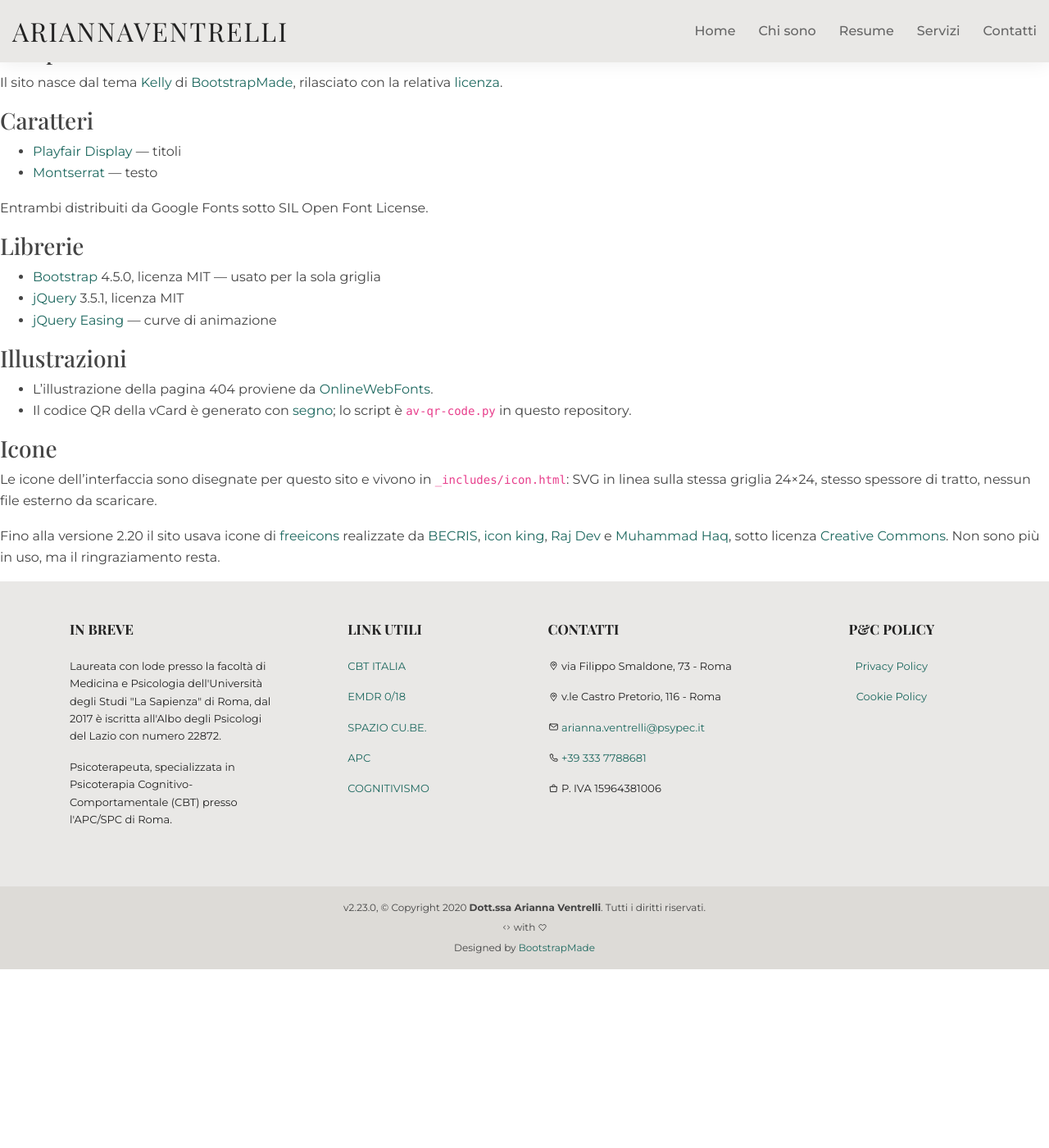
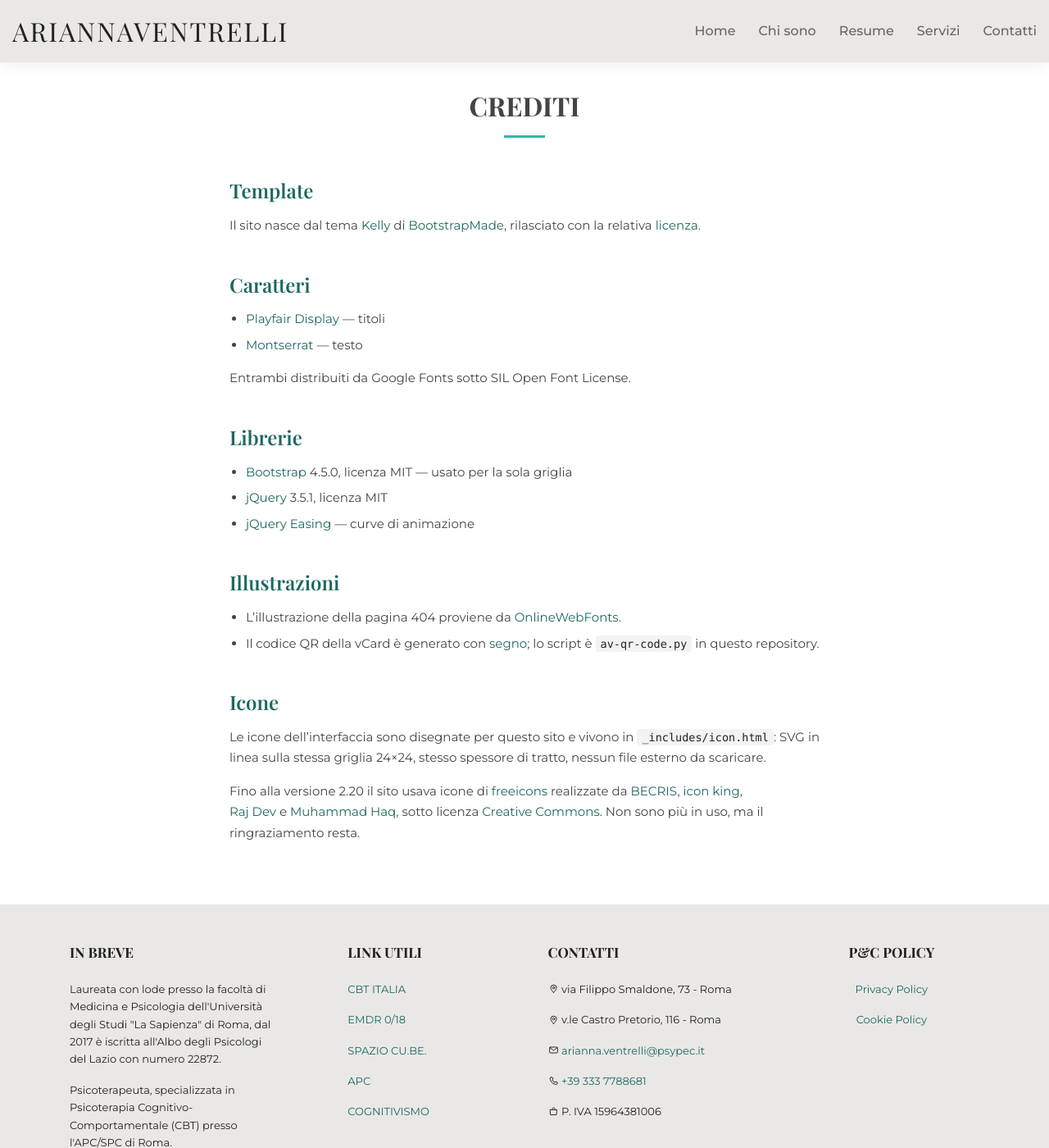
Before and after one commit to venari-psycho/venari-psycho.github.io, a Jekyll site: the page built from credits.md, in a window 1280 px wide and 1400 px high. Shown: the whole window at 82% size. Built offline with Jekyll 4.4.1, drawn with Linux system fonts in a browser that asks for light colours; some web fonts are replaced; some of the changed text lies outside the part shown.

Commit message:
Give markdown pages the site's page structure
/credits was served with the site layout — header, footer and stylesheet all
present — but its converted markdown sat bare between them: no `<main>`, no
`<section>`, no `.container`. The stylesheet was loaded and had nothing to
attach to, because every rule in it is written for that structure. The result
read as raw markdown: text running edge to edge, the first line tucked under
the fixed header, no section spacing.

It was also the only page in the site without an `h1`, breaking the one-h1
rule established in v2.22.1: it started at `h2`.

- New `_layouts/page.html`, inheriting `default`, supplying what markdown
  cannot write for itself: main, section, container, and the page title
  through `.section-title` — the same class every other page uses, so the
  centred uppercase heading with its rule comes for free and stays in step if
  that treatment ever changes. It carries `class="enter"` for the same entry
  animation as the rest of the site, and it is generic: any future markdown
  page inherits it.
- credits.md moves to that layout, takes its title from front matter, and its
  headings shift up a level so the page runs h1 then h2. The prose itself is
  untouched.
- A `.page-prose` block styles free-standing h2/h3/p/ul, which the site had no
  rules for. It reuses what exists: Playfair down to section level and
  Montserrat below it, per the boundary set in v2.23.0, the 68ch measure
  already used in the about page, and the existing tokens. No new colour, no
  new family.

All nine pages still have exactly one h1 and no skipped levels.

Co-Authored-By: Claude Opus 5 <noreply@anthropic.com>

```diff
--- a/_data/version.yml
+++ b/_data/version.yml
@@ -1 +1 @@
-release: v2.23.0
+release: v2.23.1
--- /dev/null
+++ b/_layouts/page.html
@@ -0,0 +1,25 @@
+---
+layout: default
+---
+<!-- Pagine scritte in markdown. Il markdown non può produrre da sé main,
+     section e container, senza i quali il contenuto esce dal contenitore
+     e finisce sotto l'header fisso: questo layout li fornisce. Il titolo
+     arriva dal front matter e passa per .section-title, la stessa classe
+     usata da tutte le altre pagine. -->
+<main id="main" class="enter">
+
+  <section class="page">
+    <div class="container">
+
+      <div class="section-title">
+        <h1>{{ page.heading | default: page.title }}</h1>
+      </div>
+
+      <div class="page-prose">
+        {{ content }}
+      </div>
+
+    </div>
+  </section>
+
+</main><!-- End #main -->
--- a/assets/css/style.css
+++ b/assets/css/style.css
@@ -842,6 +842,66 @@ section.cookie-policy-section {
 }
 
 /*--------------------------------------------------------------
+# Pagine in prosa
+# Il sito non ha regole per h2 / p / ul liberi: è tutto scritto per
+# componenti. Queste servono alle pagine scritte in markdown, che
+# passano dal layout `page`.
+--------------------------------------------------------------*/
+.page-prose {
+  max-width: 68ch;
+  margin: 0 auto;
+}
+
+.page-prose h2 {
+  /* Serif fino al livello di sezione, come nel resto del sito. */
+  font-family: "Playfair Display", serif;
+  font-size: clamp(20px, 2.4vw, 24px);
+  font-weight: 600;
+  color: var(--brand-ink);
+  margin: 45px 0 15px;
+}
+
+.page-prose > :first-child {
+  margin-top: 0;
+}
+
+.page-prose h3 {
+  font-family: "Montserrat", sans-serif;
+  font-size: 16px;
+  font-weight: 600;
+  color: var(--ink);
+  margin: 30px 0 10px;
+}
+
+.page-prose p,
+.page-prose li {
+  font-size: 15px;
+  line-height: 1.7;
+  color: var(--ink-body);
+}
+
+.page-prose p {
+  margin: 0 0 15px;
+}
+
+.page-prose ul {
+  margin: 0 0 15px;
+  padding-left: 20px;
+}
+
+.page-prose li {
+  margin-bottom: 6px;
+}
+
+.page-prose code {
+  padding: 2px 6px;
+  border-radius: 4px;
+  background: var(--surface-muted);
+  font-size: 0.9em;
+  color: var(--ink);
+}
+
+/*--------------------------------------------------------------
 # Contact
 --------------------------------------------------------------*/
 .contact .info {
```
Also changed, not shown: credits.md (+7 -8 lines).
